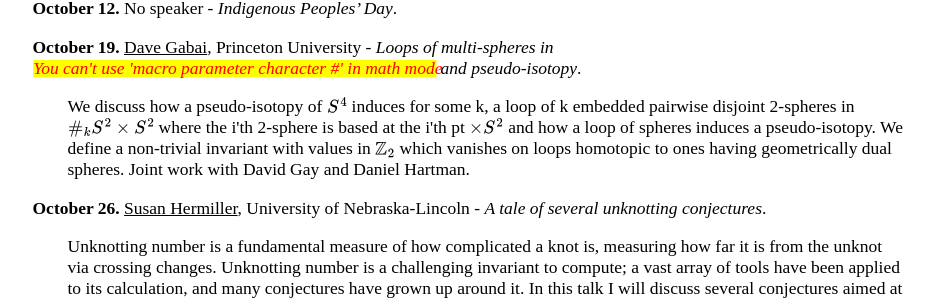
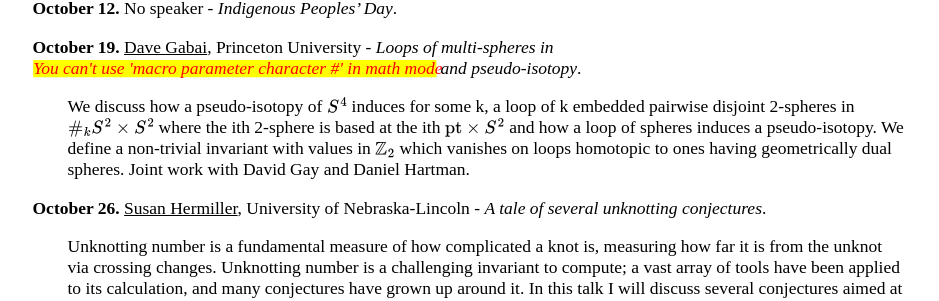
Before and after one commit to AyodejiLindblad/AyodejiLindblad.github.io, a Jekyll site: the page built from seminars/MIT-G&T-FA26/index.md, in a window 1280 px wide and 900 px high, scrolled down 1207 px. Shown: the part 143-444 px from the top of the window, without its empty margins (170-1109 px from the left). Built offline with Jekyll 4.4.1, drawn with Linux system fonts in a browser that asks for light colours; some web fonts are replaced.

```diff
--- a/seminars/MIT-G&T-FA26/index.md
+++ b/seminars/MIT-G&T-FA26/index.md
@@ -70,7 +70,7 @@ In this talk, we will present an exposition of the McKay correspondence, in part
 **October 19.** [Dave Gabai](https://www.math.princeton.edu/people/david-gabai), Princeton University - *Loops of multi-spheres in $\#_k S^2\times S^2$ and pseudo-isotopy*.
 
 <p style="margin-left: 2em;">
-We discuss how a pseudo-isotopy of $S^4$ induces for some k, a loop of k embedded pairwise disjoint 2-spheres in $\#_k S^2\times S^2$ where the i'th 2-sphere is based at the i'th pt $\times S^2$ and how a loop of spheres induces a pseudo-isotopy. We define a non-trivial invariant with values in $\mathbb{Z}_2$ which vanishes on loops homotopic to ones having geometrically dual spheres.  Joint work with David Gay and Daniel Hartman.
+We discuss how a pseudo-isotopy of $S^4$ induces for some k, a loop of k embedded pairwise disjoint 2-spheres in $\#_k S^2\times S^2$ where the ith 2-sphere is based at the ith $\text{pt}\times S^2$ and how a loop of spheres induces a pseudo-isotopy. We define a non-trivial invariant with values in $\mathbb{Z}_2$ which vanishes on loops homotopic to ones having geometrically dual spheres.  Joint work with David Gay and Daniel Hartman.
 </p>
 
 
```
